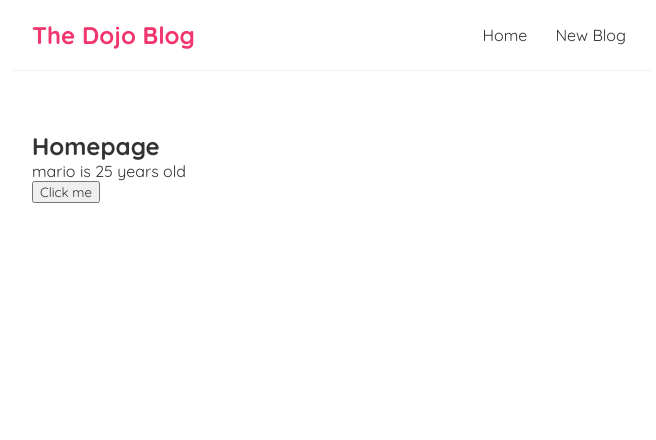
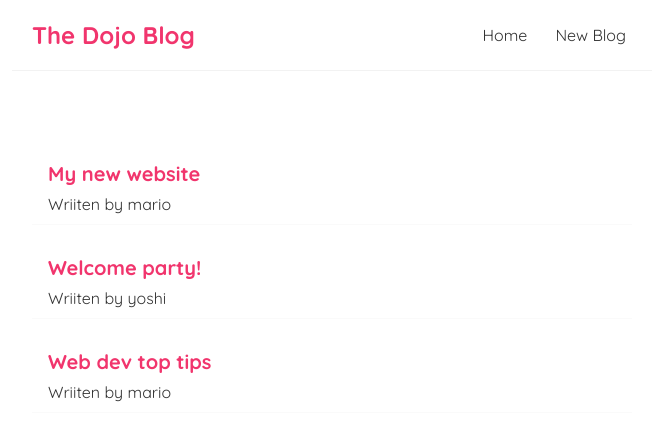
Before and after one commit to ukaran11/dojo-blog-react, a React (Create React App) app: page / in a window 1280 px wide. Shown: the top 440 px of the page, without its empty margins (308-964 px from the left). Built offline with nearby package versions, Linux system fonts and the light colour scheme; the HTML template or start-up script is replaced by a standard one.

Commit message:
Utsav | Added dummy blogs and styling to Home comp

```diff
--- a/src/Home.js
+++ b/src/Home.js
@@ -1,20 +1,19 @@
 import { useState } from "react"
-import { setSyntheticTrailingComments } from "typescript";
+
 const Home = () => {
-
-    const [name, setName] = useState('mario');
-    const [age, setAge] = useState(25);
-
-    const handleClick = () => {
-        setName('luigi')
-        setAge(30);
-    }
-
+    const [blogs, setBlogs] = useState([
+        {title: 'My new website', body: 'lorem ipsum... ', author: 'mario', id:1},
+        {title: 'Welcome party!', body: 'lorem ipsum... ', author: 'yoshi', id:2},
+        {title: 'Web dev top tips', body: 'lorem ipsum... ', author: 'mario', id:3}
+    ])
     return (
         <div className="home">
-            <h2>Homepage</h2>
-            <p>{ name } is { age } years old</p>
-            <button onClick={handleClick}>Click me</button>
+          {blogs.map((blog) => (
+              <div className="blog-preview" key={blog.id}>
+                  <h2>{ blog.title }</h2>
+                  <p>Wriiten by { blog.author }</p>
+              </div>
+          ))}
         </div>
     );
 }
--- a/src/index.css
+++ b/src/index.css
@@ -33,3 +33,18 @@
   margin: 40px auto;
   padding: 20px;
 }
+
+/* blog previews / list */
+.blog-preview {
+  padding: 10px 16px;
+  margin: 20px 0;
+  border-bottom: 1px solid #fafafa;
+}
+.blog-preview:hover {
+  box-shadow: 1px 3px 5px rgba(0,0,0,0.1);
+}
+.blog-preview h2 {
+  font-size: 20px;
+  color: #f1356d;
+  margin-bottom: 8px;
+}
```
